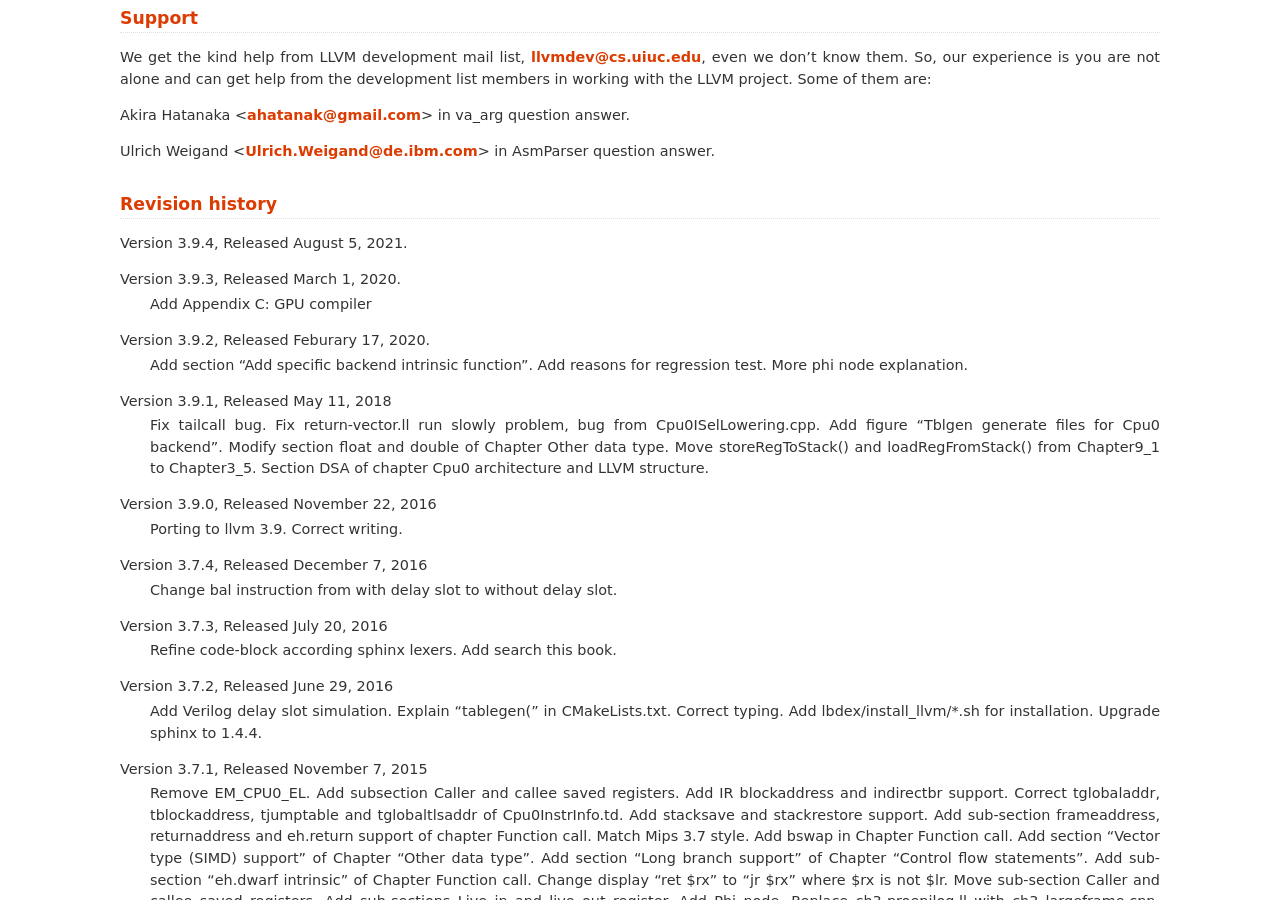
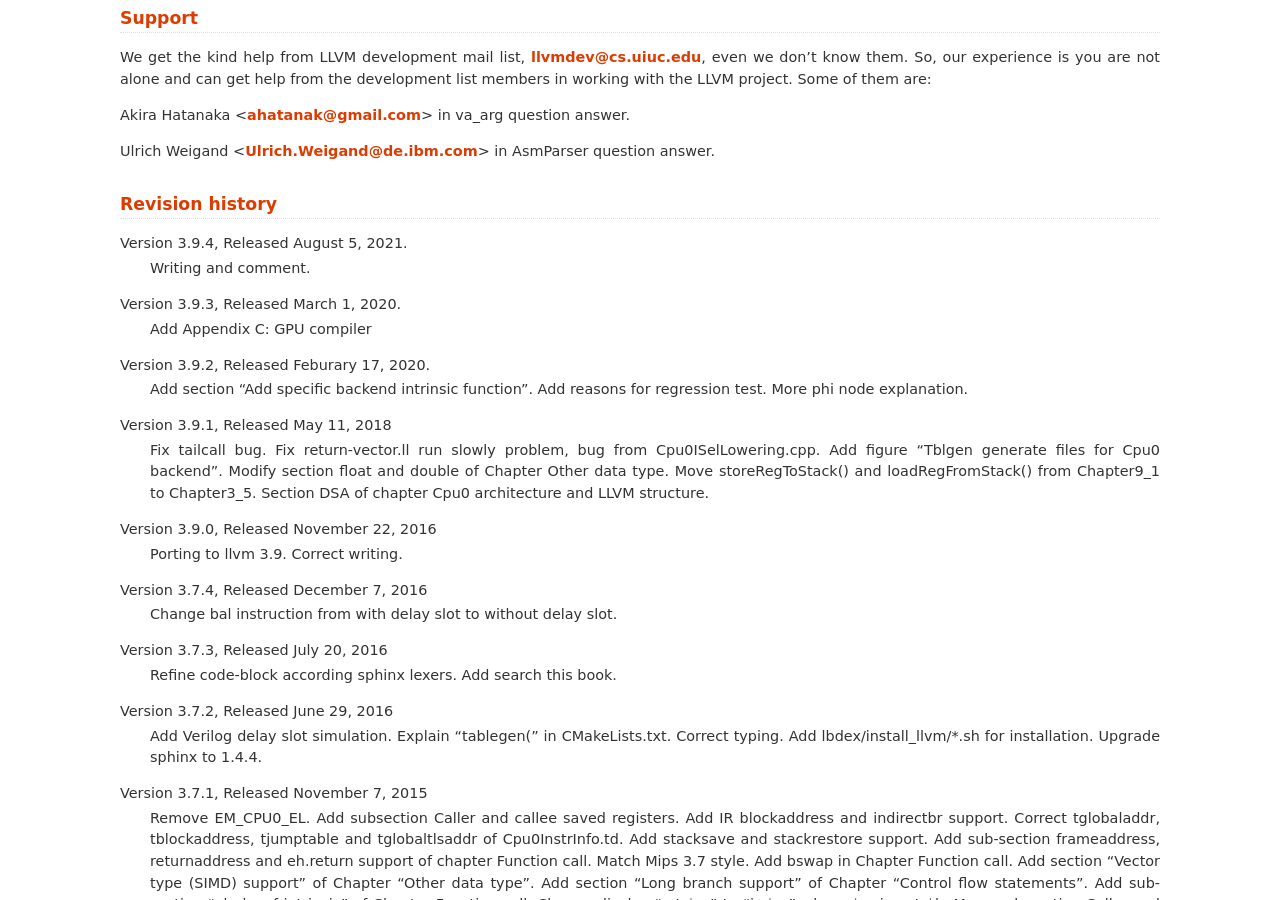
Before and after one commit to Jonathan2251/lbd, a Sphinx documentation site: the page built from source/about.rst, in a window 1280 px wide and 900 px high, scrolled down 894 px. Built offline with Sphinx 7.4.7, drawn with Linux system fonts in a browser that asks for light colours; pages that are not in the unit, such as notebooks, are missing from menus.

```diff
--- a/source/about.rst
+++ b/source/about.rst
@@ -55,6 +55,7 @@
 ----------------
 
 Version 3.9.4, Released August 5, 2021.
+  Writing and comment.
 
 Version 3.9.3, Released March 1, 2020.
   Add Appendix C: GPU compiler
```
